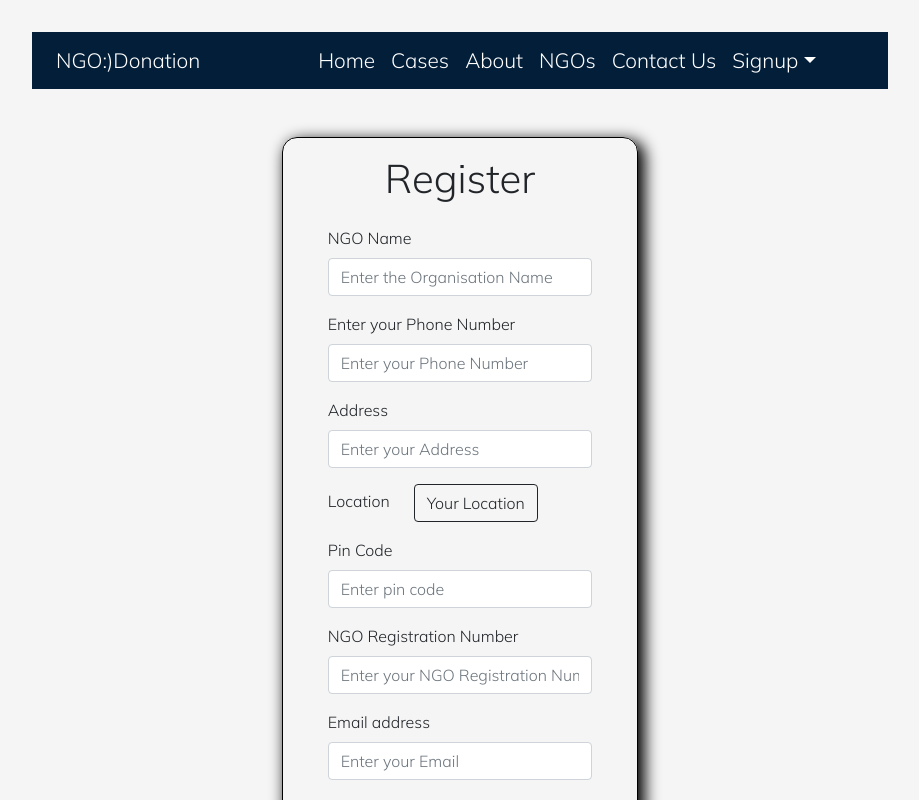
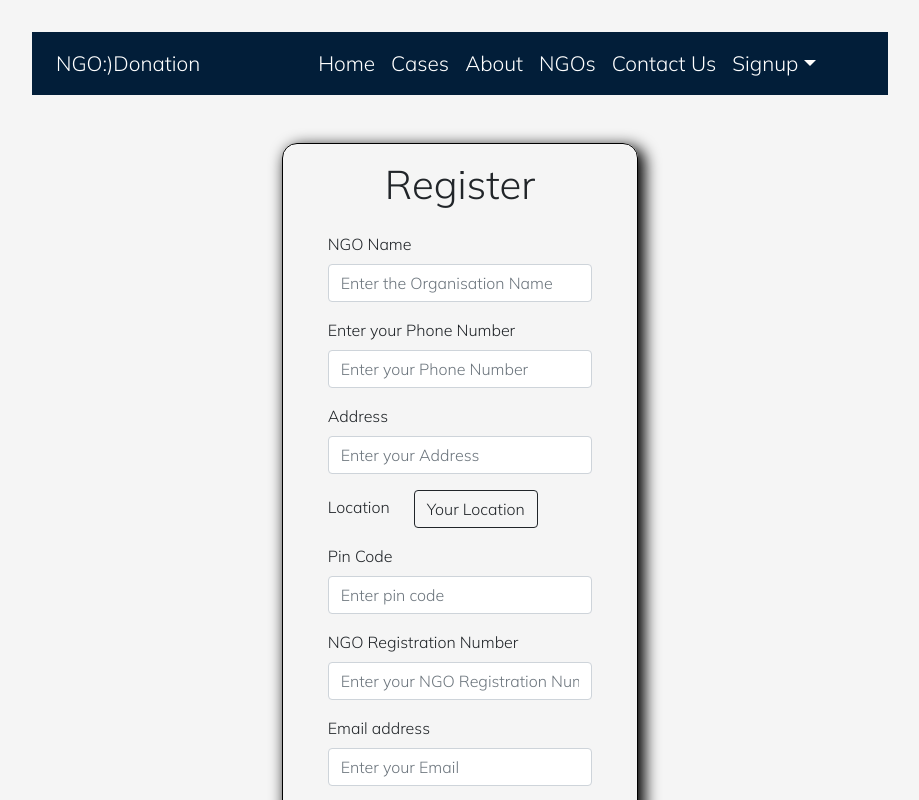
Before and after one commit to tanu456/Donate-MERN, a React (Create React App) app in the folder frontend/: page /ngosignup in a window 1280 px wide. Shown: the top 800 px of the page, without its empty margins (180-1099 px from the left). Built offline with nearby package versions, Linux system fonts and the light colour scheme.

Commit message:
retrieve navbar css to original

```diff
--- a/frontend/src/components/Navbar/Navbar.css
+++ b/frontend/src/components/Navbar/Navbar.css
@@ -1,7 +1,7 @@
 .navbar {
   background-color: #021E39 !important;
   color: #FFF;
-  padding: 5px 0px;
+  /*padding: 0px 0px;*/
 }
 
 .navbar-brand {
```
